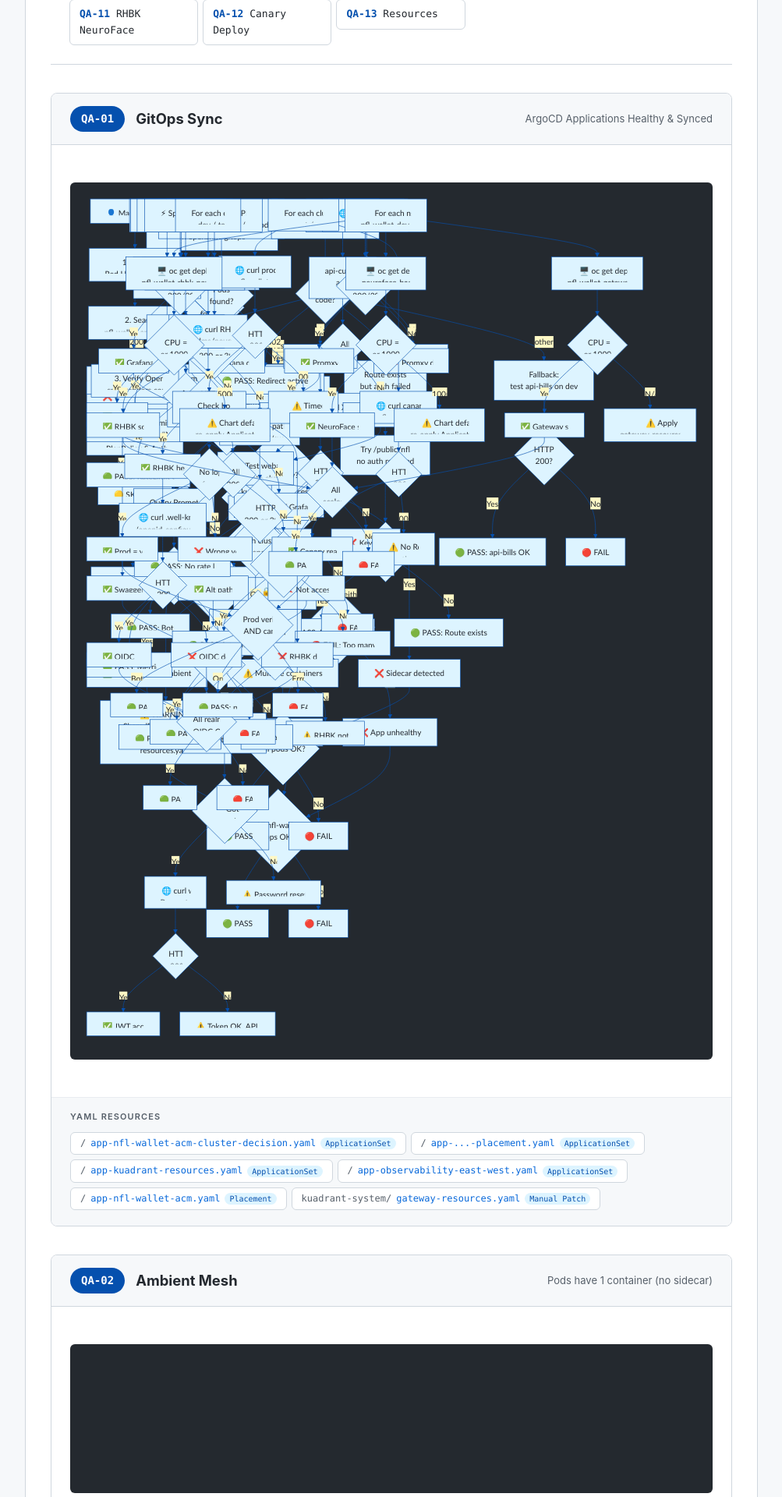
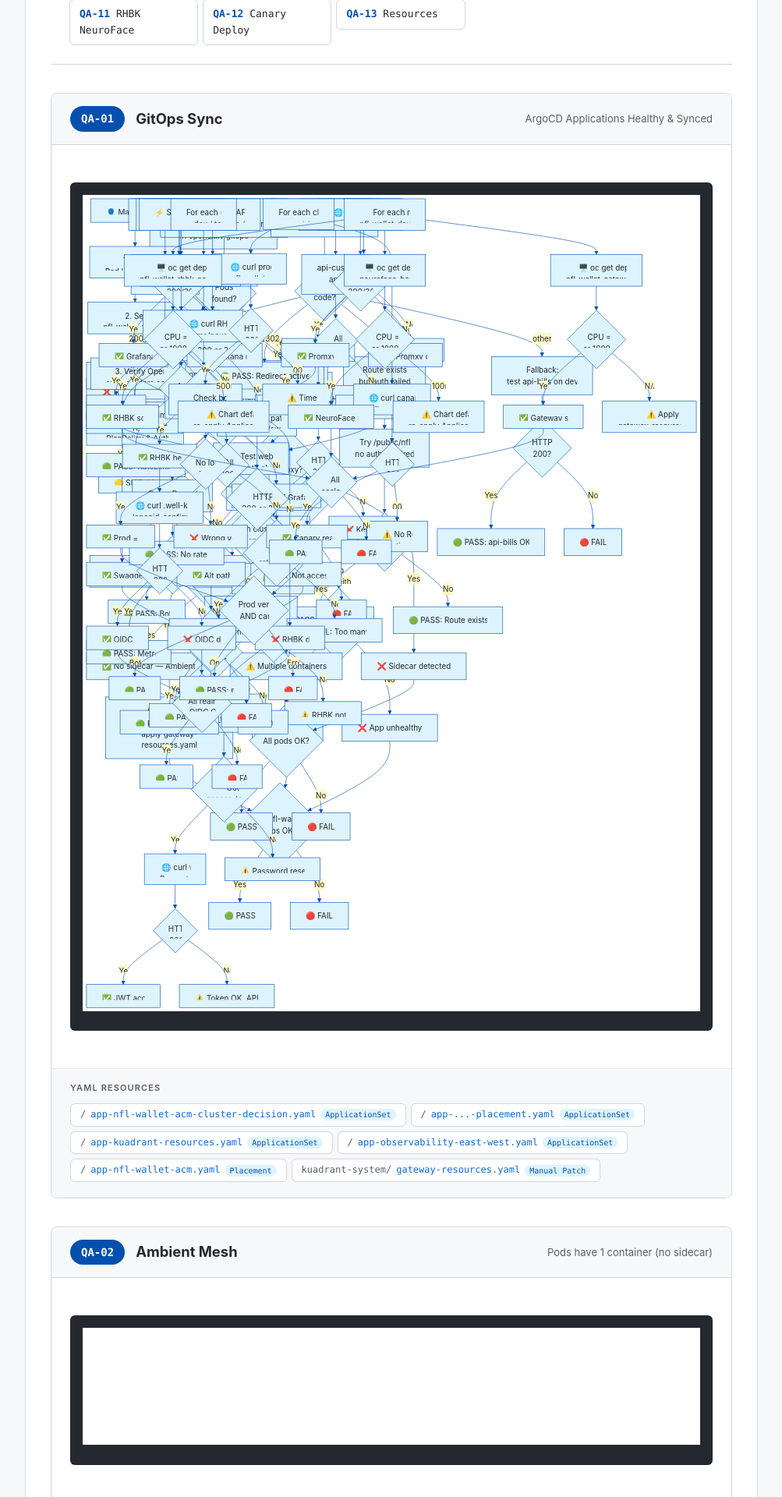
Before and after one commit to maximilianoPizarro/nfl-wallet-gitops, a Jekyll site: the page built from docs/qa-diagrams.html, in a window 1280 px wide. Shown: the part 579-2499 px from the top of the page at 78% size, without its empty margins (138-1141 px from the left). Built offline with Jekyll 4.4.1, drawn with Linux system fonts in a browser that asks for light colours.

Commit message:
Fix Mermaid dark background: force white via themeVariables and CSS
Made-with: Cursor

```diff
--- a/docs/qa-diagrams.html
+++ b/docs/qa-diagrams.html
@@ -103,6 +103,10 @@ title: QA Test Diagrams
 .qa-diagram-area svg {
   max-width: 100%;
   height: auto;
+  background: #fff !important;
+}
+.qa-diagram-area .mermaid svg {
+  background: #fff !important;
 }
 
 /* YAML files grid below diagram */
@@ -262,7 +266,7 @@ title: QA Test Diagrams
 <div class="qa-card" id="qa01">
   <div class="qa-card-head"><span class="qa-id-badge">QA-01</span><span class="qa-card-title">GitOps Sync</span><span class="qa-card-desc">ArgoCD Applications Healthy &amp; Synced</span></div>
   <div class="qa-diagram-area"><pre class="mermaid">
-%%{init:{'theme':'base','themeVariables':{'fontSize':'16px','primaryColor':'#ddf4ff','primaryBorderColor':'#0550ae','primaryTextColor':'#24292f','lineColor':'#0550ae','secondaryColor':'#fff8c5','tertiaryColor':'#dafbe1'}}}%%
+%%{init:{'theme':'base','themeVariables':{'background':'#ffffff','fontSize':'16px','primaryColor':'#ddf4ff','primaryBorderColor':'#0550ae','primaryTextColor':'#24292f','lineColor':'#0550ae','secondaryColor':'#fff8c5','tertiaryColor':'#dafbe1'}}}%%
 flowchart TD
   A["🖥️ oc get applications.argoproj.io<br/>-n openshift-gitops"] --> B{"Apps<br/>found?"}
   B -- No --> F1["❌ FAIL: Cannot list apps"]
@@ -292,7 +296,7 @@ flowchart TD
 <div class="qa-card" id="qa02">
   <div class="qa-card-head"><span class="qa-id-badge">QA-02</span><span class="qa-card-title">Ambient Mesh</span><span class="qa-card-desc">Pods have 1 container (no sidecar)</span></div>
   <div class="qa-diagram-area"><pre class="mermaid">
-%%{init:{'theme':'base','themeVariables':{'fontSize':'16px','primaryColor':'#ddf4ff','primaryBorderColor':'#0550ae','primaryTextColor':'#24292f','lineColor':'#0550ae','secondaryColor':'#fff8c5','tertiaryColor':'#dafbe1'}}}%%
+%%{init:{'theme':'base','themeVariables':{'background':'#ffffff','fontSize':'16px','primaryColor':'#ddf4ff','primaryBorderColor':'#0550ae','primaryTextColor':'#24292f','lineColor':'#0550ae','secondaryColor':'#fff8c5','tertiaryColor':'#dafbe1'}}}%%
 flowchart TD
   A["🖥️ oc get pods<br/>-n nfl-wallet-dev/test/prod"] --> B{"Pods<br/>found?"}
   B -- No --> S["⏭️ SKIP: Run from<br/>managed cluster"]
@@ -319,7 +323,7 @@ flowchart TD
 <div class="qa-card" id="qa03">
   <div class="qa-card-head"><span class="qa-id-badge">QA-03</span><span class="qa-card-title">Egress (ESPN)</span><span class="qa-card-desc">ESPN route reachable (test env only)</span></div>
   <div class="qa-diagram-area"><pre class="mermaid">
-%%{init:{'theme':'base','themeVariables':{'fontSize':'16px','primaryColor':'#ddf4ff','primaryBorderColor':'#0550ae','primaryTextColor':'#24292f','lineColor':'#0550ae','secondaryColor':'#fff8c5','tertiaryColor':'#dafbe1'}}}%%
+%%{init:{'theme':'base','themeVariables':{'background':'#ffffff','fontSize':'16px','primaryColor':'#ddf4ff','primaryBorderColor':'#0550ae','primaryTextColor':'#24292f','lineColor':'#0550ae','secondaryColor':'#fff8c5','tertiaryColor':'#dafbe1'}}}%%
 flowchart TD
   A["🌐 curl ESPN route<br/>/auth/nfl + X-Api-Key"] --> B{"HTTP<br/>code?"}
   B -- 200 --> P1["🟢 PASS: ESPN OK"]
@@ -345,7 +349,7 @@ flowchart TD
 <div class="qa-card" id="qa04">
   <div class="qa-card-head"><span class="qa-id-badge">QA-04</span><span class="qa-card-title">RHDH Portal</span><span class="qa-card-desc">Developer Hub catalog shows APIs</span></div>
   <div class="qa-diagram-area"><pre class="mermaid">
-%%{init:{'theme':'base','themeVariables':{'fontSize':'16px','primaryColor':'#fff8c5','primaryBorderColor':'#bf8700','primaryTextColor':'#24292f','lineColor':'#bf8700','secondaryColor':'#fff8c5','tertiaryColor':'#dafbe1'}}}%%
+%%{init:{'theme':'base','themeVariables':{'background':'#ffffff','fontSize':'16px','primaryColor':'#fff8c5','primaryBorderColor':'#bf8700','primaryTextColor':'#24292f','lineColor':'#bf8700','secondaryColor':'#fff8c5','tertiaryColor':'#dafbe1'}}}%%
 flowchart TD
   A["👤 Manual Verification"] --> B["1. Navigate to<br/>Red Hat Developer Hub"]
   B --> C["2. Search for<br/>nfl-wallet-api-customers"]
@@ -362,7 +366,7 @@ flowchart TD
 <div class="qa-card" id="qa05">
   <div class="qa-card-head"><span class="qa-id-badge">QA-05</span><span class="qa-card-title">Rate Limiting</span><span class="qa-card-desc">429 after exceeding quota (110 requests)</span></div>
   <div class="qa-diagram-area"><pre class="mermaid">
-%%{init:{'theme':'base','themeVariables':{'fontSize':'16px','primaryColor':'#ddf4ff','primaryBorderColor':'#0550ae','primaryTextColor':'#24292f','lineColor':'#0550ae','secondaryColor':'#fff8c5','tertiaryColor':'#dafbe1'}}}%%
+%%{init:{'theme':'base','themeVariables':{'background':'#ffffff','fontSize':'16px','primaryColor':'#ddf4ff','primaryBorderColor':'#0550ae','primaryTextColor':'#24292f','lineColor':'#0550ae','secondaryColor':'#fff8c5','tertiaryColor':'#dafbe1'}}}%%
 flowchart TD
   A["🌐 Send 110 sequential<br/>curl requests with X-Api-Key"] --> B["Count responses:<br/>200 / 429 / errors"]
   B --> C{"Got any<br/>429?"}
@@ -384,7 +388,7 @@ flowchart TD
 <div class="qa-card" id="qa06">
   <div class="qa-card-head"><span class="qa-id-badge">QA-06</span><span class="qa-card-title">AuthPolicy</span><span class="qa-card-desc">401/403 without key, 200 with key, OIDC JWT</span></div>
   <div class="qa-diagram-area"><pre class="mermaid">
-%%{init:{'theme':'base','themeVariables':{'fontSize':'15px','primaryColor':'#ddf4ff','primaryBorderColor':'#0550ae','primaryTextColor':'#24292f','lineColor':'#0550ae','secondaryColor':'#fff8c5','tertiaryColor':'#dafbe1'}}}%%
+%%{init:{'theme':'base','themeVariables':{'background':'#ffffff','fontSize':'15px','primaryColor':'#ddf4ff','primaryBorderColor':'#0550ae','primaryTextColor':'#24292f','lineColor':'#0550ae','secondaryColor':'#fff8c5','tertiaryColor':'#dafbe1'}}}%%
 flowchart TD
   A["🌐 curl WITHOUT<br/>X-Api-Key"] --> B{"HTTP<br/>401/403?"}
   B -- Yes --> C["✅ Auth enforced"]
@@ -419,7 +423,7 @@ flowchart TD
 <div class="qa-card" id="qa07">
   <div class="qa-card-head"><span class="qa-id-badge">QA-07</span><span class="qa-card-title">Cross-Cluster</span><span class="qa-card-desc">East &amp; West serve independent workloads</span></div>
   <div class="qa-diagram-area"><pre class="mermaid">
-%%{init:{'theme':'base','themeVariables':{'fontSize':'16px','primaryColor':'#ddf4ff','primaryBorderColor':'#0550ae','primaryTextColor':'#24292f','lineColor':'#0550ae','secondaryColor':'#fff8c5','tertiaryColor':'#dafbe1'}}}%%
+%%{init:{'theme':'base','themeVariables':{'background':'#ffffff','fontSize':'16px','primaryColor':'#ddf4ff','primaryBorderColor':'#0550ae','primaryTextColor':'#24292f','lineColor':'#0550ae','secondaryColor':'#fff8c5','tertiaryColor':'#dafbe1'}}}%%
 flowchart TD
   A["🌐 curl dev APIs<br/>on EAST cluster"] --> B["api-customers<br/>api-bills<br/>api-raiders"]
   C["🌐 curl dev APIs<br/>on WEST cluster"] --> D["api-customers<br/>api-bills<br/>api-raiders"]
@@ -450,7 +454,7 @@ flowchart TD
 <div class="qa-card" id="qa08">
   <div class="qa-card-head"><span class="qa-id-badge">QA-08</span><span class="qa-card-title">Observability</span><span class="qa-card-desc">Prometheus metrics &amp; Grafana reachable</span></div>
   <div class="qa-diagram-area"><pre class="mermaid">
-%%{init:{'theme':'base','themeVariables':{'fontSize':'16px','primaryColor':'#ddf4ff','primaryBorderColor':'#0550ae','primaryTextColor':'#24292f','lineColor':'#0550ae','secondaryColor':'#fff8c5','tertiaryColor':'#dafbe1'}}}%%
+%%{init:{'theme':'base','themeVariables':{'background':'#ffffff','fontSize':'16px','primaryColor':'#ddf4ff','primaryBorderColor':'#0550ae','primaryTextColor':'#24292f','lineColor':'#0550ae','secondaryColor':'#fff8c5','tertiaryColor':'#dafbe1'}}}%%
 flowchart TD
   A["🌐 curl Grafana route<br/>on Hub cluster"] --> B{"HTTP<br/>200/302?"}
   B -- Yes --> C["✅ Grafana OK"]
@@ -481,7 +485,7 @@ flowchart TD
 <div class="qa-card" id="qa09">
   <div class="qa-card-head"><span class="qa-id-badge">QA-09</span><span class="qa-card-title">Swagger UI</span><span class="qa-card-desc">Each API serves /api-service/swagger</span></div>
   <div class="qa-diagram-area"><pre class="mermaid">
-%%{init:{'theme':'base','themeVariables':{'fontSize':'16px','primaryColor':'#ddf4ff','primaryBorderColor':'#0550ae','primaryTextColor':'#24292f','lineColor':'#0550ae','secondaryColor':'#fff8c5','tertiaryColor':'#dafbe1'}}}%%
+%%{init:{'theme':'base','themeVariables':{'background':'#ffffff','fontSize':'16px','primaryColor':'#ddf4ff','primaryBorderColor':'#0550ae','primaryTextColor':'#24292f','lineColor':'#0550ae','secondaryColor':'#fff8c5','tertiaryColor':'#dafbe1'}}}%%
 flowchart TD
   A["For each API:<br/>customers / bills / raiders"] --> B["🌐 curl<br/>/api-SERVICE/swagger"]
   B --> C{"HTTP<br/>200 or 301?"}
@@ -506,7 +510,7 @@ flowchart TD
 <div class="qa-card" id="qa10">
   <div class="qa-card-head"><span class="qa-id-badge">QA-10</span><span class="qa-card-title">Load Test</span><span class="qa-card-desc">10 workers x 20 requests concurrent</span></div>
   <div class="qa-diagram-area"><pre class="mermaid">
-%%{init:{'theme':'base','themeVariables':{'fontSize':'16px','primaryColor':'#ddf4ff','primaryBorderColor':'#0550ae','primaryTextColor':'#24292f','lineColor':'#0550ae','secondaryColor':'#fff8c5','tertiaryColor':'#dafbe1'}}}%%
+%%{init:{'theme':'base','themeVariables':{'background':'#ffffff','fontSize':'16px','primaryColor':'#ddf4ff','primaryBorderColor':'#0550ae','primaryTextColor':'#24292f','lineColor':'#0550ae','secondaryColor':'#fff8c5','tertiaryColor':'#dafbe1'}}}%%
 flowchart TD
   A["⚡ Spawn 10 parallel<br/>workers"] --> B["Each worker sends<br/>20 curl + X-Api-Key"]
   B --> C["Collect results:<br/>200 / 429 / errors"]
@@ -529,7 +533,7 @@ flowchart TD
 <div class="qa-card" id="qa11">
   <div class="qa-card-head"><span class="qa-id-badge">QA-11</span><span class="qa-card-title">RHBK NeuroFace</span><span class="qa-card-desc">Biometric login endpoints (dev/test)</span></div>
   <div class="qa-diagram-area"><pre class="mermaid">
-%%{init:{'theme':'base','themeVariables':{'fontSize':'16px','primaryColor':'#ddf4ff','primaryBorderColor':'#0550ae','primaryTextColor':'#24292f','lineColor':'#0550ae','secondaryColor':'#fff8c5','tertiaryColor':'#dafbe1'}}}%%
+%%{init:{'theme':'base','themeVariables':{'background':'#ffffff','fontSize':'16px','primaryColor':'#ddf4ff','primaryBorderColor':'#0550ae','primaryTextColor':'#24292f','lineColor':'#0550ae','secondaryColor':'#fff8c5','tertiaryColor':'#dafbe1'}}}%%
 flowchart TD
   A["For each env:<br/>dev / test"] --> B["For each cluster:<br/>east / west"]
   B --> C["🌐 curl RHBK<br/>/realms/neuroface"]
@@ -559,7 +563,7 @@ flowchart TD
 <div class="qa-card" id="qa12">
   <div class="qa-card-head"><span class="qa-id-badge">QA-12</span><span class="qa-card-title">Canary Deployment</span><span class="qa-card-desc">Prod=v0.1.1, Canary=v0.1.3 via separate hostname</span></div>
   <div class="qa-diagram-area"><pre class="mermaid">
-%%{init:{'theme':'base','themeVariables':{'fontSize':'15px','primaryColor':'#ddf4ff','primaryBorderColor':'#0550ae','primaryTextColor':'#24292f','lineColor':'#0550ae','secondaryColor':'#fff8c5','tertiaryColor':'#dafbe1'}}}%%
+%%{init:{'theme':'base','themeVariables':{'background':'#ffffff','fontSize':'15px','primaryColor':'#ddf4ff','primaryBorderColor':'#0550ae','primaryTextColor':'#24292f','lineColor':'#0550ae','secondaryColor':'#fff8c5','tertiaryColor':'#dafbe1'}}}%%
 flowchart TD
   A["For each cluster:<br/>east / west"] --> B["🌐 curl prod URL<br/>nfl-wallet-prod.*"]
   A --> C["🌐 curl canary URL<br/>nfl-wallet-canary.*"]
@@ -592,7 +596,7 @@ flowchart TD
 <div class="qa-card" id="qa13">
   <div class="qa-card-head"><span class="qa-id-badge">QA-13</span><span class="qa-card-title">Resource Scaling</span><span class="qa-card-desc">RHBK, NeuroFace &amp; Gateway scaled resources</span></div>
   <div class="qa-diagram-area"><pre class="mermaid">
-%%{init:{'theme':'base','themeVariables':{'fontSize':'16px','primaryColor':'#ddf4ff','primaryBorderColor':'#0550ae','primaryTextColor':'#24292f','lineColor':'#0550ae','secondaryColor':'#fff8c5','tertiaryColor':'#dafbe1'}}}%%
+%%{init:{'theme':'base','themeVariables':{'background':'#ffffff','fontSize':'16px','primaryColor':'#ddf4ff','primaryBorderColor':'#0550ae','primaryTextColor':'#24292f','lineColor':'#0550ae','secondaryColor':'#fff8c5','tertiaryColor':'#dafbe1'}}}%%
 flowchart TD
   A["For each ns:<br/>nfl-wallet-dev / test"] --> B["🖥️ oc get deploy<br/>nfl-wallet-rhbk-neuroface"]
   B --> C{"CPU = 1<br/>or 1000m?"}
@@ -638,6 +642,17 @@ flowchart TD
 mermaid.initialize({
   startOnLoad: true,
   theme: 'base',
+  themeVariables: {
+    background: '#ffffff',
+    primaryColor: '#ddf4ff',
+    primaryBorderColor: '#0550ae',
+    primaryTextColor: '#24292f',
+    lineColor: '#0550ae',
+    secondaryColor: '#fff8c5',
+    tertiaryColor: '#dafbe1',
+    fontSize: '16px',
+    fontFamily: '-apple-system, BlinkMacSystemFont, "Segoe UI", Helvetica, Arial, sans-serif'
+  },
   flowchart: { curve: 'basis', padding: 16, nodeSpacing: 40, rankSpacing: 50, useMaxWidth: true, htmlLabels: true }
 });
 
```
